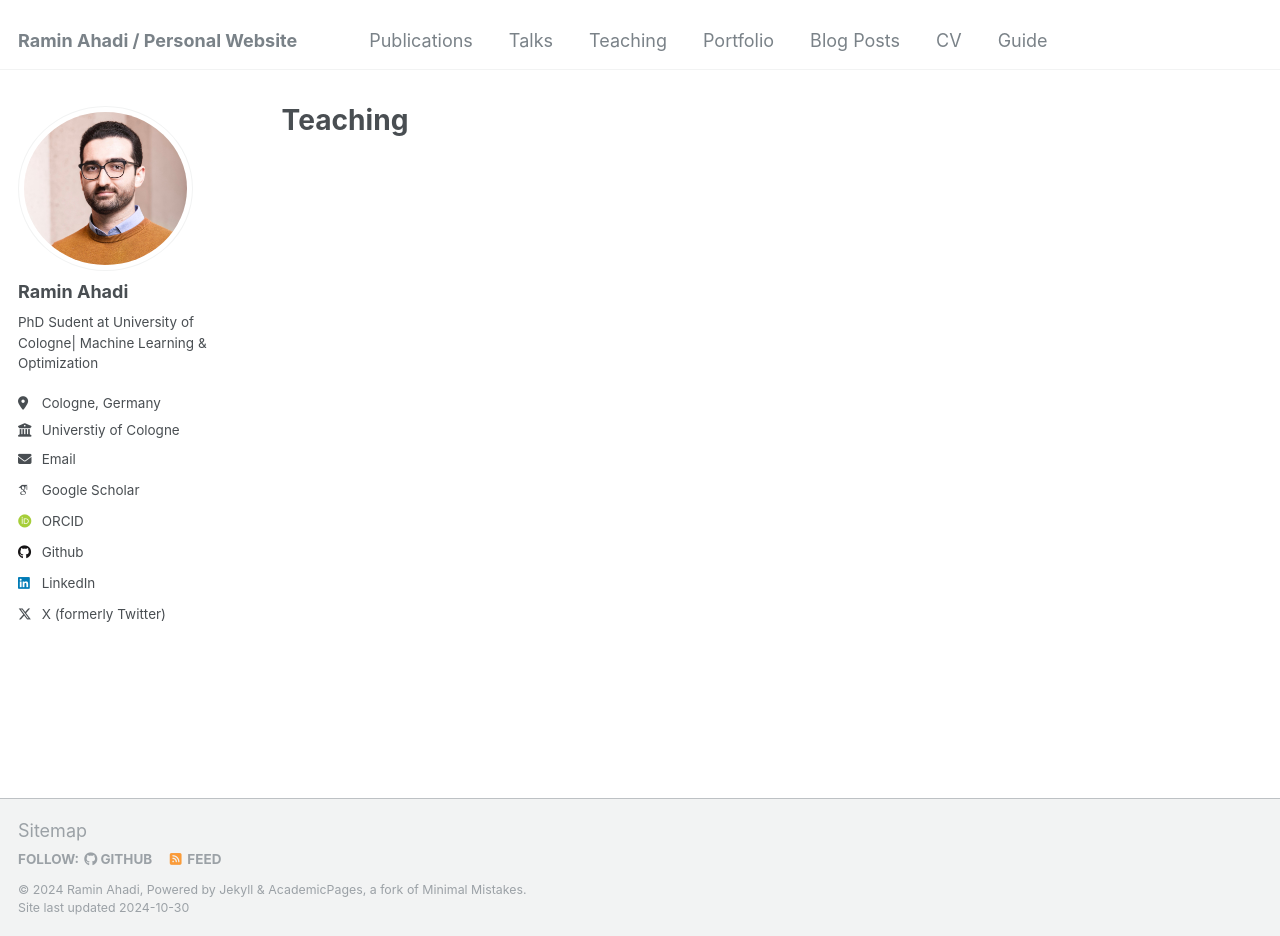
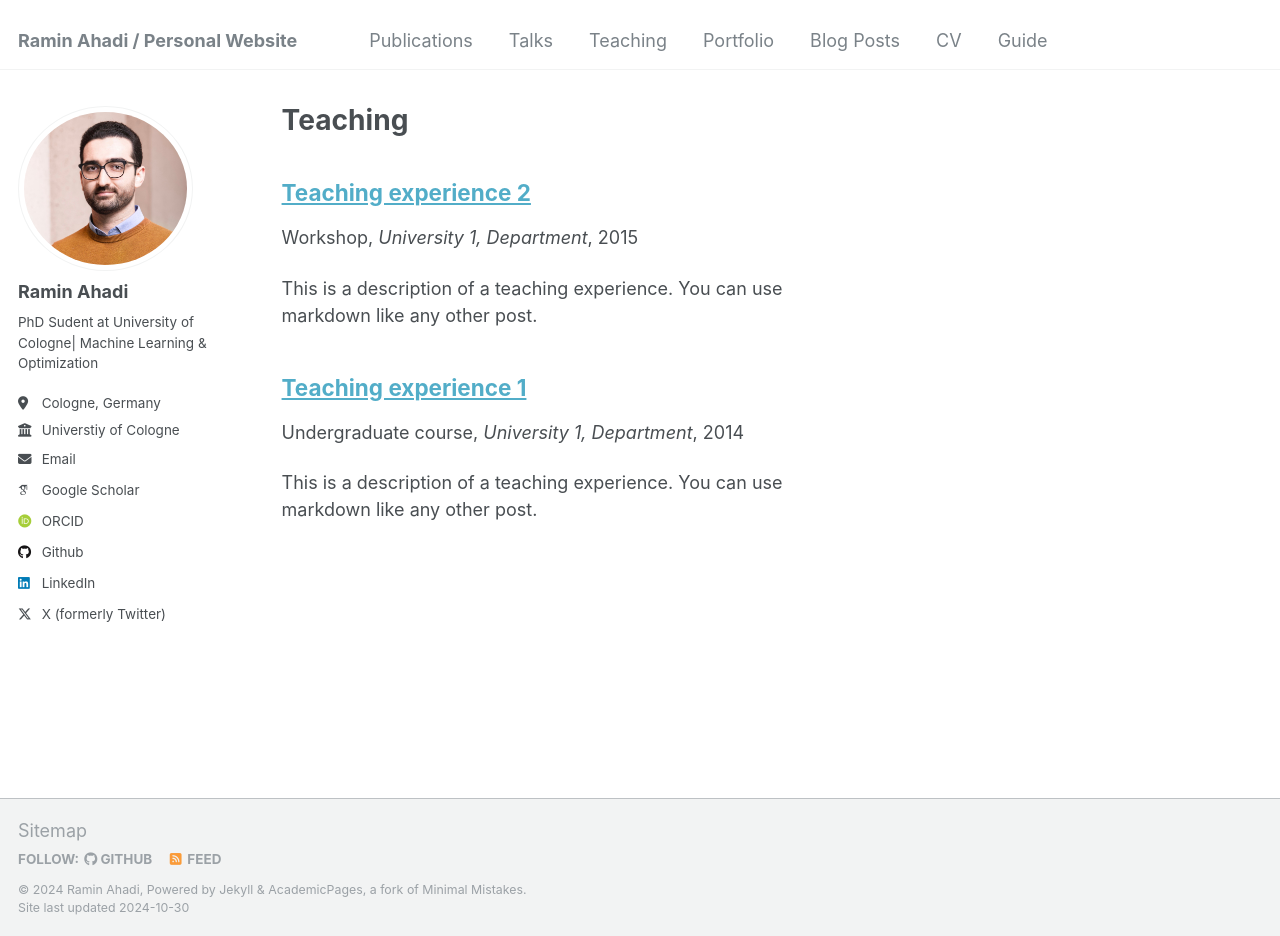
Before and after one commit to rahadi94/rahadi94.github.io, a Jekyll site: the page built from _pages/teaching.html, in a window 1280 px wide and 936 px high. Built offline with Jekyll 4.4.1, drawn with Linux system fonts in a browser that asks for light colours; some web fonts are replaced; some of the changed lines change nothing that is shown.

Commit message:
Update _config.yml

```diff
--- a/_config.yml
+++ b/_config.yml
@@ -212,9 +212,9 @@ kramdown:
 
 # These settings control the types of collections used by the template
 collections:
-  # teaching:
-  #   output: false
-  #   permalink: /:collection/:path/
+  teaching:
+    output: false
+    permalink: /:collection/:path/
   publications:
     output: true
     permalink: /:collection/:path/
```
